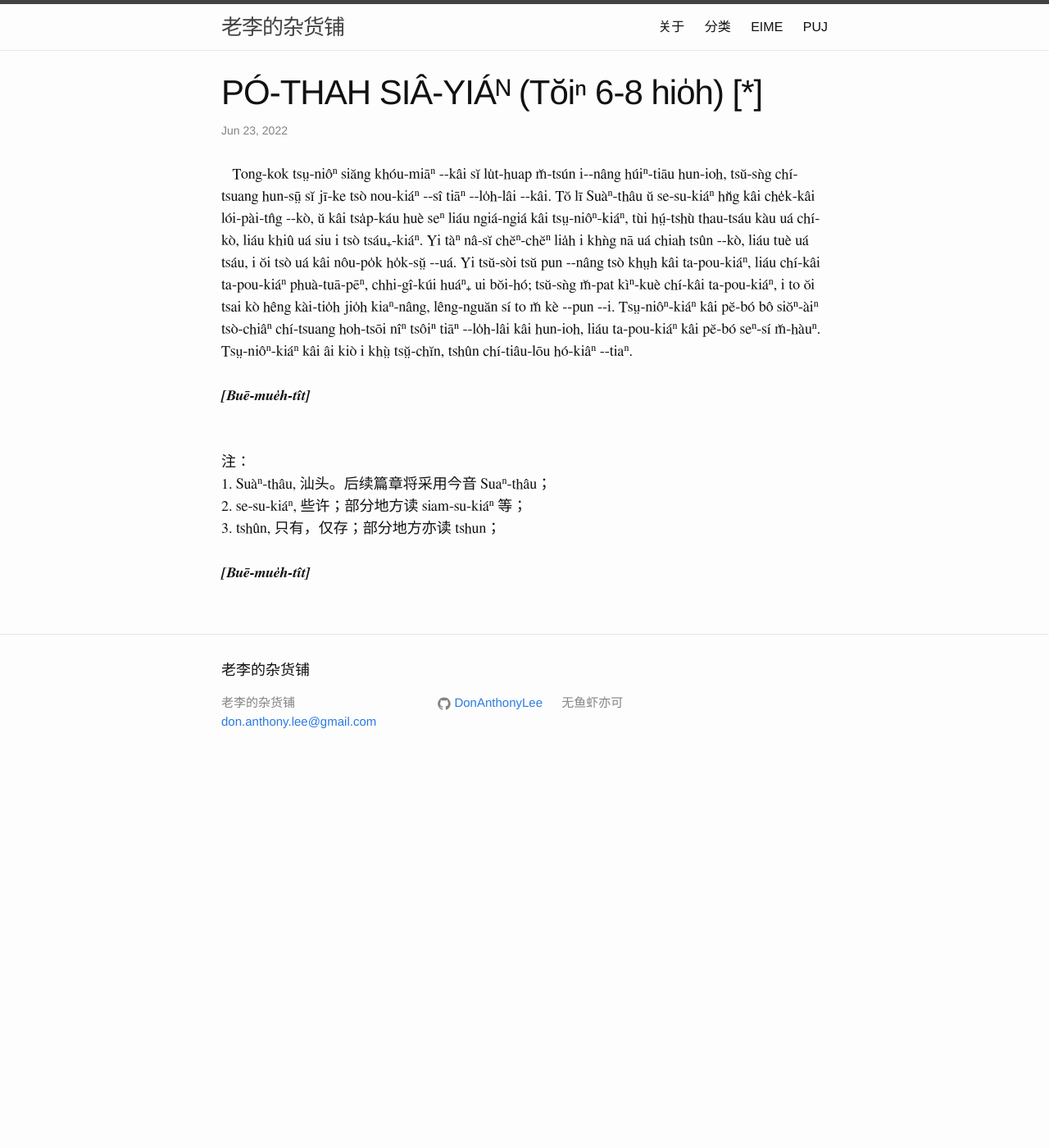
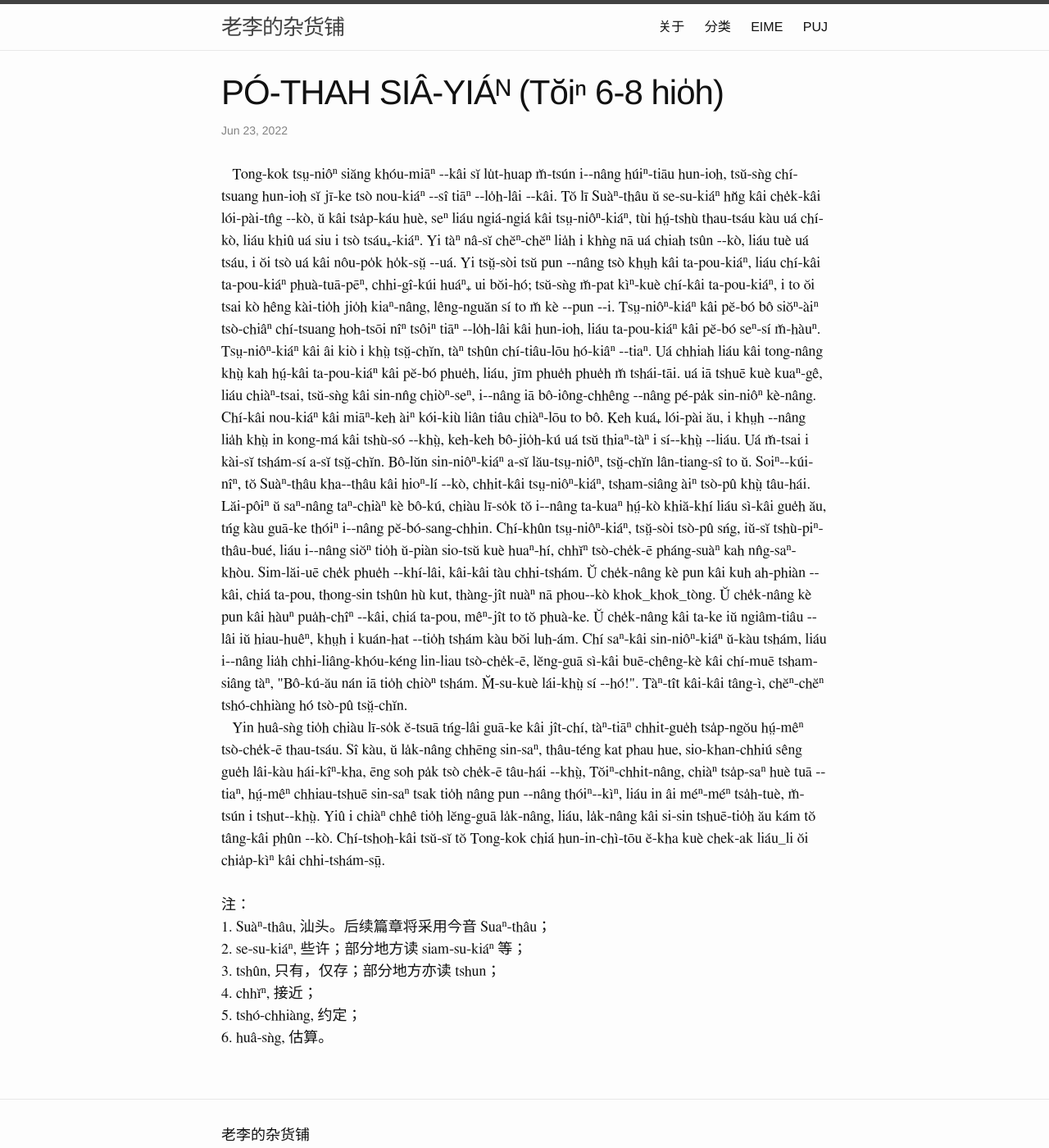
Before and after one commit to DonAnthonyLee/DonAnthonyLee.github.io, a Jekyll site: the page built from docs/puj/PagodaShadowsPage006-008.md, in a window 1280 px wide and 1400 px high. Shown: the whole window at 82% size. Built offline with Jekyll 4.4.1, drawn with Linux system fonts in a browser that asks for light colours.

Commit message:
update PagodaShadowsPage006-008.md

```diff
--- a/docs/puj/PagodaShadowsPage006-008.md
+++ b/docs/puj/PagodaShadowsPage006-008.md
@@ -9,16 +9,16 @@
 
 <!-- One source of great unhappiness to Chinese women is in the law which forbids the breaking of betrothal contracts, even though these be made in the infancy of the parties involved. -->
 &nbsp;&nbsp;
-Tong-kok tsṳ-niôⁿ siăng khóu-miāⁿ --kâi sĭ lu̍t-huap m̆-tsún i--nâng húiⁿ-tiāu hun-ioh, tsŭ-sǹg chí-tsuang hun-sṳ̄ sĭ jī-ke tsò nou-kiáⁿ --sî tiāⁿ --lo̍h-lâi --kâi.
+Tong-kok tsṳ-niôⁿ siăng khóu-miāⁿ --kâi sĭ lu̍t-huap m̆-tsún i--nâng húiⁿ-tiāu hun-ioh, tsŭ-sǹg chí-tsuang hun-ioh sĭ jī-ke tsò nou-kiáⁿ --sî tiāⁿ --lo̍h-lâi --kâi.
 
 <!-- At one of the chapels somewhat remote from Swatow, a beautiful girl nineteen years old fled from her home to me and begged me to adopt her as my daughter. -->
-Tŏ lī Suàⁿ-thâu ŭ se-su-kiáⁿ hn̆g kâi che̍k-kâi lói-pài-tn̂g --kò, ŭ kâi tsa̍p-káu huè seⁿ liáu ngiá-ngiá kâi tsṳ-niôⁿ-kiáⁿ, tùi hṳ́-tshù thau-tsáu kàu uá chí-kò, liáu khiû uá siu i tsò tsáu₊-kiáⁿ.
+Tŏ lī Suàⁿ-thâu ŭ se-su-kiáⁿ hn̆g kâi che̍k-kâi lói-pài-tn̂g --kò, ŭ kâi tsa̍p-káu huè, seⁿ liáu ngiá-ngiá kâi tsṳ-niôⁿ-kiáⁿ, tùi hṳ́-tshù thau-tsáu kàu uá chí-kò, liáu khiû uá siu i tsò tsáu₊-kiáⁿ.
 
 <!-- She said she would serve me as a slave if I would but steal her and carry her away concealed in my boat. -->
 Yi tàⁿ nâ-sĭ chĕⁿ-chĕⁿ lia̍h i khǹg nā uá chiah tsûn --kò, liáu tuè uá tsáu, i ŏi tsò uá kâi nôu-po̍k ho̍k-sṳ̆ --uá.
 
 <!-- She had been betrothed in childhood to a boy who had since developed a loathsome and incurable disease; -->
-Yi tsŭ-sòi tsŭ pun --nâng tsò khṳh kâi ta-pou-kiáⁿ, liáu chí-kâi ta-pou-kiáⁿ phuà-tuā-pēⁿ, chhi-gî-kúi huáⁿ₊ ui bŏi-hó;
+Yi tsṳ̆-sòi tsŭ pun --nâng tsò khṳh kâi ta-pou-kiáⁿ, liáu chí-kâi ta-pou-kiáⁿ phuà-tuā-pēⁿ, chhi-gî-kúi huáⁿ₊ ui bŏi-hó;
 
 <!-- and though she had not seen him, she knew how horrible he was, and would die rather than marry him. -->
 tsŭ-sǹg m̆-pat kìⁿ-kuè chí-kâi ta-pou-kiáⁿ, i to ŏi tsai kò hêng kài-tio̍h jio̍h kiaⁿ-nâng, lêng-nguăn sí to m̆ kè --pun --i.
@@ -27,53 +27,70 @@
 Tsṳ-niôⁿ-kiáⁿ kâi pĕ-bó bô siŏⁿ-àiⁿ tsò-chiâⁿ chí-tsuang hoh-tsōi nîⁿ tsôiⁿ tiāⁿ --lo̍h-lâi kâi hun-ioh, liáu ta-pou-kiáⁿ kâi pĕ-bó seⁿ-sí m̆-hàuⁿ.
 
 <!-- Her mother urged her to kill herself, as the only solution of the question. -->
-Tsṳ-niôⁿ-kiáⁿ kâi âi kiò i khṳ̀ tsṳ̆-chĭn, tshûn chí-tiâu-lōu hó-kiâⁿ --tiaⁿ.
+Tsṳ-niôⁿ-kiáⁿ kâi âi kiò i khṳ̀ tsṳ̆-chĭn, tàⁿ tshûn chí-tiâu-lōu hó-kiâⁿ --tiaⁿ.
 
 <!-- I sent agents to negotiate with the boy's parents, but could make no terms with them; -->
+Uá chhiah liáu kâi tong-nâng khṳ̀ kah hṳ́-kâi ta-pou-kiáⁿ kâi pĕ-bó phue̍h, liáu, jīm phue̍h phue̍h m̆ tshái-tāi.
 
 <!-- and I also sought the officials and learned that they would not condone the withholding of a bride from even such a bridegroom. -->
+uá iā tshuē kuè kuaⁿ-gê, liáu chiàⁿ-tsai, tsŭ-sǹg kâi sin-nn̂g chiòⁿ-seⁿ, i--nâng iā bô-iông-chhêng --nâng pé-pa̍k sin-niôⁿ kè-nâng.
 
 <!-- There was no legal way in which this child could be saved from her fate. -->
+Chí-kâi nou-kiáⁿ kâi miāⁿ-keh àiⁿ kói-kiù liân tiâu chiàⁿ-lōu to bô.
 
 <!-- Some weeks later she was taken to the house of her husband's parents, and soon after I heard of her death. -->
+Keh kuá₊ lói-pài ău, i khṳh --nâng lia̍h khṳ̀ in kong-má kâi tshù-só --khṳ̀, keh-keh bô-jio̍h-kú uá tsŭ thiaⁿ-tàⁿ i sí--khṳ̀ --liáu.
 
 <!-- Whether she died of grief or by suicide, I do not know. -->
+Uá m̆-tsai i kài-sĭ tshám-sí a-sĭ tsṳ̆-chĭn.
 
 <!-- Suicided is not uncommon among brides, nor among older women. -->
+Bô-lŭn sin-niôⁿ-kiáⁿ a-sĭ lău-tsṳ-niôⁿ, tsṳ̆-chĭn lân-tiang-sî to ŭ.
 
 <!-- Some years ago seven young women, at a village near Swatow, entered into a compact to drown themselves together. -->
+Soiⁿ--kúi-nîⁿ, tŏ Suàⁿ-thâu kha--thâu kâi hioⁿ-lí --kò, chhit-kâi tsṳ-niôⁿ-kiáⁿ, tsham-siâng àiⁿ tsò-pû khṳ̀ tâu-hái.
 
 <!-- Three of them had been lately married, and after spending the customary four months at the houses of their fathers-in-law, had come to visit their own mothers. -->
+Lăi-pôiⁿ ŭ saⁿ-nâng taⁿ-chiàⁿ kè bô-kú, chiàu lī-so̍k tŏ i--nâng ta-kuaⁿ hṳ́-kò khiă-khí liáu sì-kâi gue̍h ău, tńg kàu guā-ke thóiⁿ i--nâng pĕ-bó-sang-chhin.
 
 <!-- They had been playmates, and were neighbours, and so they spun and sewed together, and rejoiced in their reunion. -->
+Chí-khûn tsṳ-niôⁿ-kiáⁿ, tsṳ̆-sòi tsò-pû sńg, iŭ-sĭ tshù-piⁿ-thâu-bué, liáu i--nâng siŏⁿ tio̍h ŭ-piàn sio-tsŭ kuè huaⁿ-hí, chhĭⁿ tsò-che̍k-ē pháng-suàⁿ kah nn̂g-saⁿ-khòu.
 
 <!-- Mutual confidences revealed mutual griefs. -->
+Sim-lăi-uē che̍k phue̍h --khí-lâi, kâi-kâi tàu chhi-tshám.
 
 <!-- One was married to an opium-smoker, a yellow bundle of bones, vibrating between besotted sleep and sottish waking. -->
+Ŭ che̍k-nâng kè pun kâi kuh ah-phiàn --kâi, chiá ta-pou, thong-sin tshûn hù kut, thàng-jît nuàⁿ nā phou--kò khok_khok_tòng.
 
 <!-- One was wedded to a gambler, who spent his days and nights wasting the family substance. -->
+Ŭ che̍k-nâng kè pun kâi hàuⁿ pua̍h-chîⁿ --kâi, chiá ta-pou, mêⁿ-jît to tŏ phuà-ke.
 
 <!-- One had a mother-in-law so stern and cruel that life was torment to those under her authority. -->
+Ŭ che̍k-nâng kâi ta-ke iŭ ngiâm-tiâu --lâi iŭ hiau-huêⁿ, khṳh i kuán-hat --tio̍h tshám kàu bŏi luh-ám.
 
 <!-- All three of the brides were miserable, and as they mingled their lamentations, their four unmarried friends and companions said to each other, "This is such sorrow as we must feel by-and-by. How better to be dead!" -->
+Chí saⁿ-kâi sin-niôⁿ-kiáⁿ ŭ-kàu tshám, liáu i--nâng lia̍h chhi-liâng-khóu-kéng lin-liau tsò-che̍k-ē, lĕng-guā sì-kâi buē-chêng-kè kâi chí-muē tsham-siâng tàⁿ, "Bô-kú-ău nán iā tio̍h chiòⁿ tshám. M̆-su-kuè lái-khṳ̀ sí --hó!".
 
 <!-- All agreed in this, and entered secretly into a covenant to end their lives together. -->
-
+Tàⁿ-tît kâi-kâi tâng-ì, chĕⁿ-chĕⁿ tshó-chhiàng hó tsò-pû tsṳ̆-chĭn.
 
 <br>
 
 <!-- They calculated the time when custom would again bring the married ones to their mothers' houses, and fixed the full moon of the seventh month, as the night for their escape from life. -->
 &nbsp;&nbsp;
+Yin huâ-sǹg tio̍h chiàu lī-so̍k ĕ-tsuā tńg-lâi guā-ke kâi jît-chí, tàⁿ-tiāⁿ chhit-gue̍h tsa̍p-ngŏu hṳ́-mêⁿ tsò-che̍k-ē thau-tsáu.
 
 <!-- When the time arrived, six of them dressed themselves in festal garments, with flowers in their hair, went hand in hand in the moonlight to the shore, bound themselves together with a rope, and threw themselves into the sea. -->
+Sî kàu, ŭ la̍k-nâng chhēng sin-saⁿ, thâu-téng kat phau hue, sio-khan-chhiú sêng gue̍h lâi-kàu hái-kîⁿ-kha, ēng soh pa̍k tsò che̍k-ē tâu-hái --khṳ̀,
 
 <!-- The seventh, only thirteen years old, was discovered through some noise she made in searching for her best clothing in the night, and was prevented by her mother from leaving the house. -->
+Tŏiⁿ-chhit-nâng, chiàⁿ tsa̍p-saⁿ huè tuā --tiaⁿ, hṳ́-mêⁿ chhiau-tshuē sin-saⁿ tsak tio̍h nâng pun --nâng thóiⁿ--kìⁿ, liáu in âi méⁿ-méⁿ tsa̍h-tuè, m̆-tsún i tshut--khṳ̀.
 
 <!-- From her the fate of the other six was afterwards ascertained, and their bodies were recovered and buried in one grave. -->
+Yiû i chiàⁿ chhê tio̍h lĕng-guā la̍k-nâng, liáu, la̍k-nâng kâi si-sin tshuē-tio̍h ău kám tŏ tâng-kâi phûn --kò.
 
 <!-- These are cases of extreme though not uncommon unhappiness, under the Chinese marriage-system. -->
-
-<br><b><i>[Buē-mue̍h-tît]</i></b><br>
+Chí-tshoh-kâi tsŭ-sĭ tŏ Tong-kok chiá hun-in-chì-tōu ĕ-kha kuè chek-ak liáu_li ŏi chia̍p-kìⁿ kâi chhi-tshám-sṳ̄.
 
 <br>
 <br>
@@ -81,8 +98,8 @@
 1. Suàⁿ-thâu, 汕头。后续篇章将采用今音 Suaⁿ-thâu；<br>
 2. se-su-kiáⁿ, 些许；部分地方读 siam-su-kiáⁿ 等；<br>
 3. tshûn, 只有，仅存；部分地方亦读 tshun；<br>
-
-
-<br><b><i>[Buē-mue̍h-tît]</i></b><br>
+4. chhĭⁿ, 接近；<br>
+5. tshó-chhiàng, 约定；<br>
+6. huâ-sǹg, 估算。<br>
 
 </section>
```
Also changed, not shown: other parts of docs/puj/PagodaShadowsPage006-008.md (+2 -2 lines).
